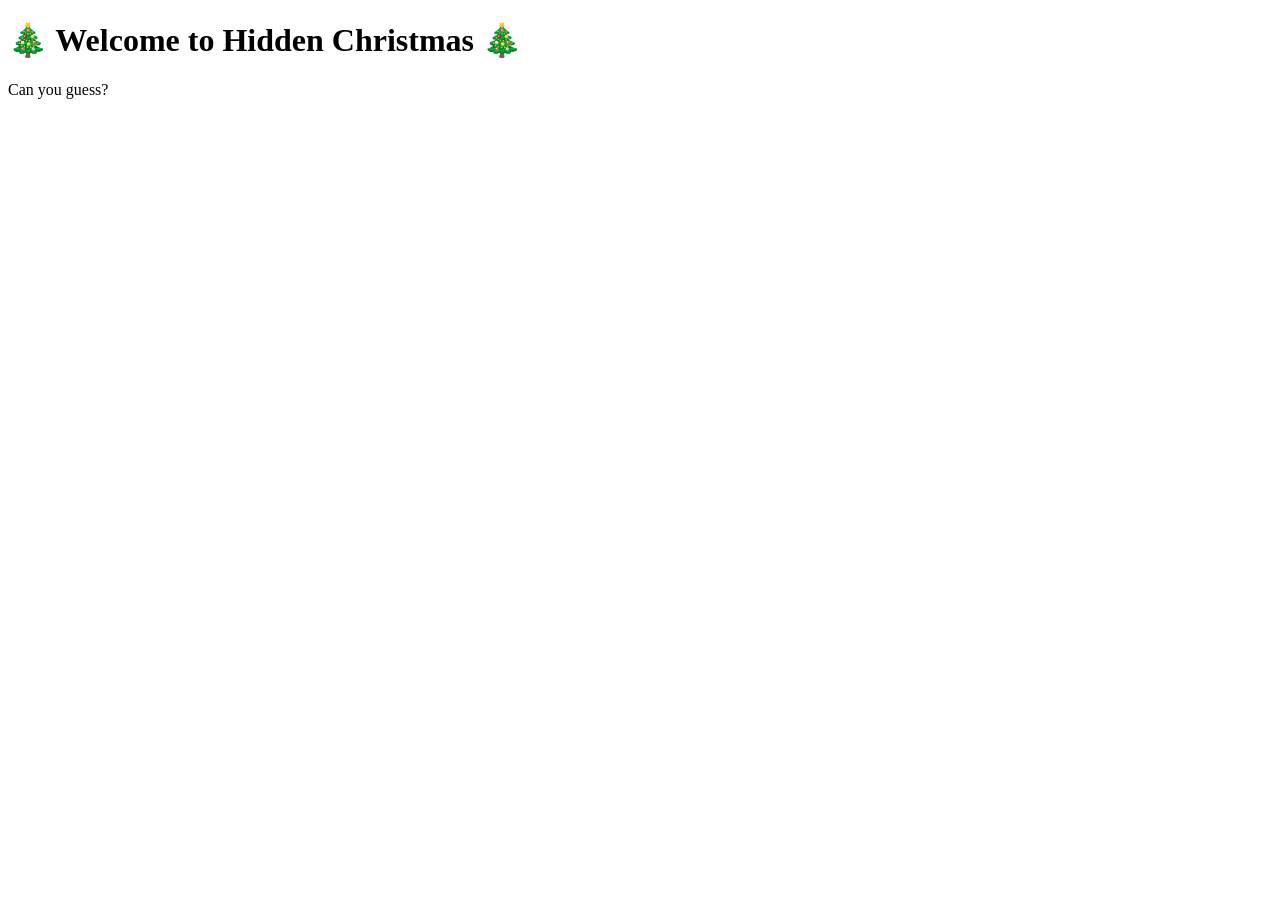
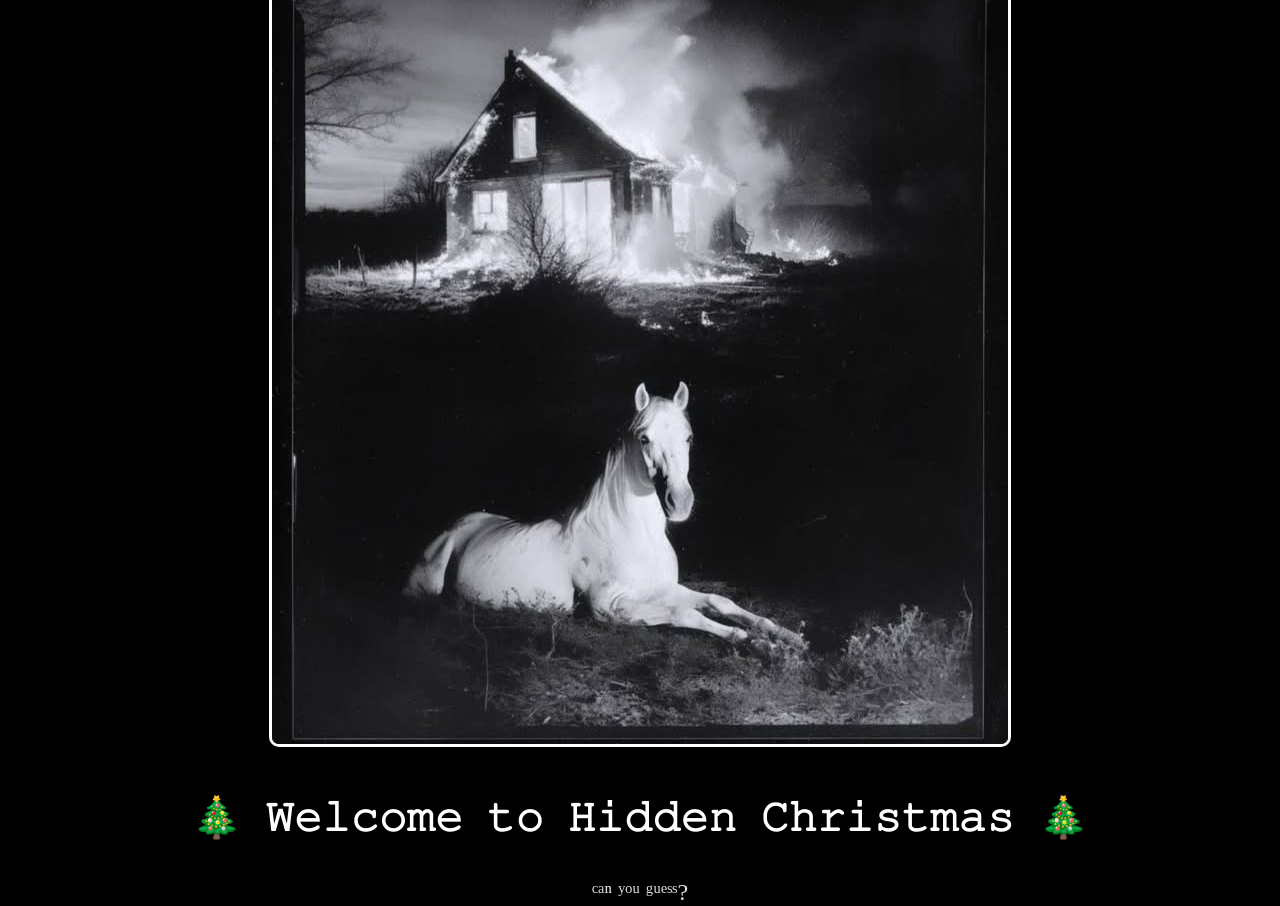
Before and after one commit to code-whiterabbit/hiddenchristmas, a plain HTML site: page index.html in a window 1280 px wide. Before the commit the page ends 800 px from the top, so only its background shows below. Drawn offline with Linux system fonts and the light colour scheme.

Commit message:
이미지 추가 및 디자인 수정

```diff
--- a/index.html
+++ b/index.html
@@ -1,12 +1,55 @@
+<!DOCTYPE html>
 <!DOCTYPE html>
 <html>
 <head>
     <meta charset="UTF-8">
     <title>Hidden Christmas</title>
+    <style>
+        /* 화면 전체를 Flexbox로 중앙 정렬 */
+        body {
+            margin: 0;
+            padding: 0;
+            height: 100vh;
+            display: flex;
+            flex-direction: column; /* 위아래 배치 */
+            justify-content: center; /* 세로 중앙 */
+            align-items: center; /* 가로 중앙 */
+            background-color: black;
+        }
+
+        /* 이미지 스타일 */
+        img {
+            max-width: 80%; /* 화면에 너무 크게 나오지 않도록 */
+            height: auto;
+            margin-bottom: 20px; /* 텍스트와 간격 */
+            border: 3px solid white;
+            border-radius: 10px;
+        }
+
+        /* 타이틀 스타일 */
+        h1 {
+            font-size: 2.5rem;
+            font-weight: bold;
+            text-align: center;
+            color: white;
+            font-family: 'Courier New', monospace;
+        }
+
+        /* 서브 텍스트 스타일 */
+        p {
+            font-size: 1.5rem;
+            text-align: center;
+            color: #ddd;
+            margin-top: 10px;
+        }
+    </style>
 </head>
 <body>
-    <h1>🎄 Welcome to Hidden Christmas 🎄</h1>
-    <p>Can you guess?
-    </p>
+    <!-- 이미지 -->
+    <img src="_.jpeg" alt="Burning house and horse">
+
+    <!-- 텍스트 -->
+    <h1>🎄 𝚆𝚎𝚕𝚌𝚘𝚖𝚎 𝚝𝚘 𝙷𝚒𝚍𝚍𝚎𝚗 𝙲𝚑𝚛𝚒𝚜𝚝𝚖𝚊𝚜 🎄</h1>
+    <p>ᶜᵃⁿ ʸᵒᵘ ᵍᵘᵉˢˢ?</p>
 </body>
 </html>
```
Also changed, not shown: _.jpeg (added).
